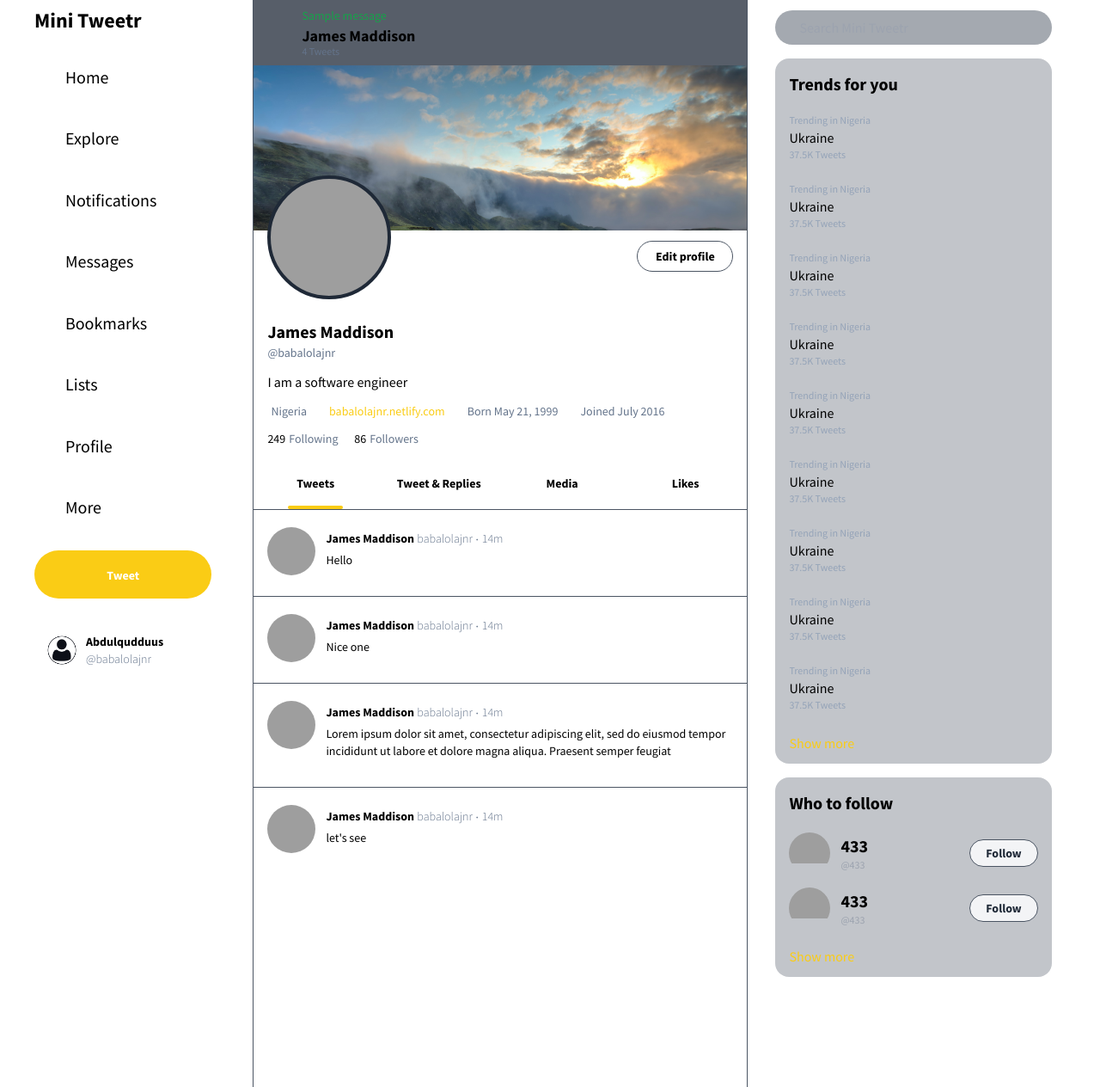
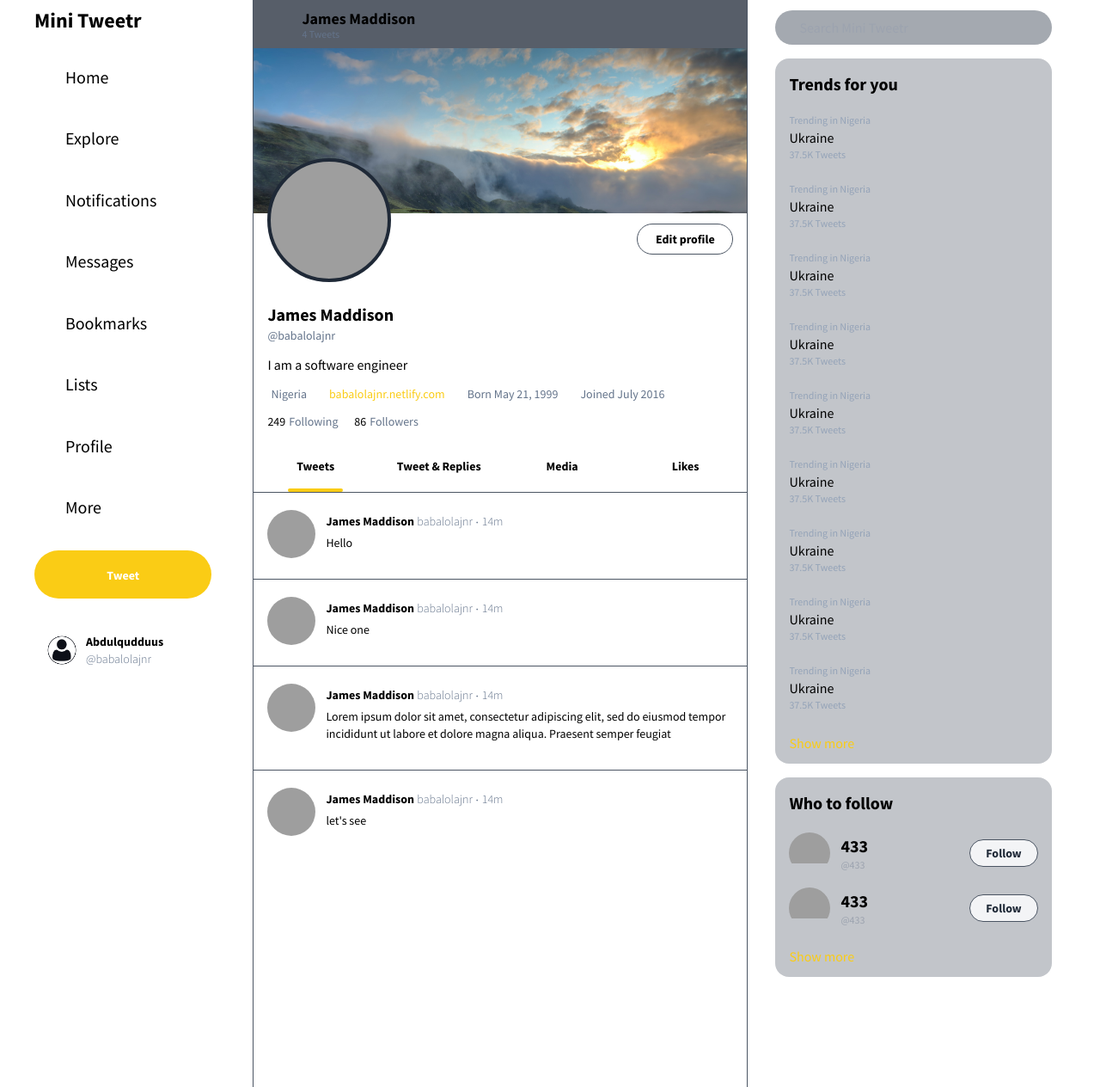
Before and after one commit to babalolajnr/mini_tweetr, a Django app: page /user/profile in a window 1280 px wide. Shown: the whole page at 86% size. Run offline with Django 4.2, Linux system fonts and the light colour scheme; a user stored in the database is signed in; data comes from the database, SQL or seed files in the repository; tables that the repository leaves empty hold one stand-in row (values such as "Sample post"); one stand-in notice (Sample message) is shown; style sheets or scripts are compiled from the project's sources; grey boxes are pictures that could not be loaded.

Commit message:
remove message div

```diff
--- a/user/templates/user/profile.html
+++ b/user/templates/user/profile.html
@@ -8,11 +8,6 @@
         <i class="fa-solid fa-arrow-left"></i>
       </div>
       <div class="pl-10 flex flex-col pb-2">
-        {% if messages %}
-        {% for message in messages %}
-        <div class="text-sm text-green-600">{{ message}}</div>
-        {% endfor %}
-        {% endif %}
         <span class="font-bold text-lg">{{ user.first_name }} {{ user.last_name }}</span>
         <span class="text-slate-500 text-xs -mt-1">{{ count_tweets }} Tweets</span>
       </div>
```
